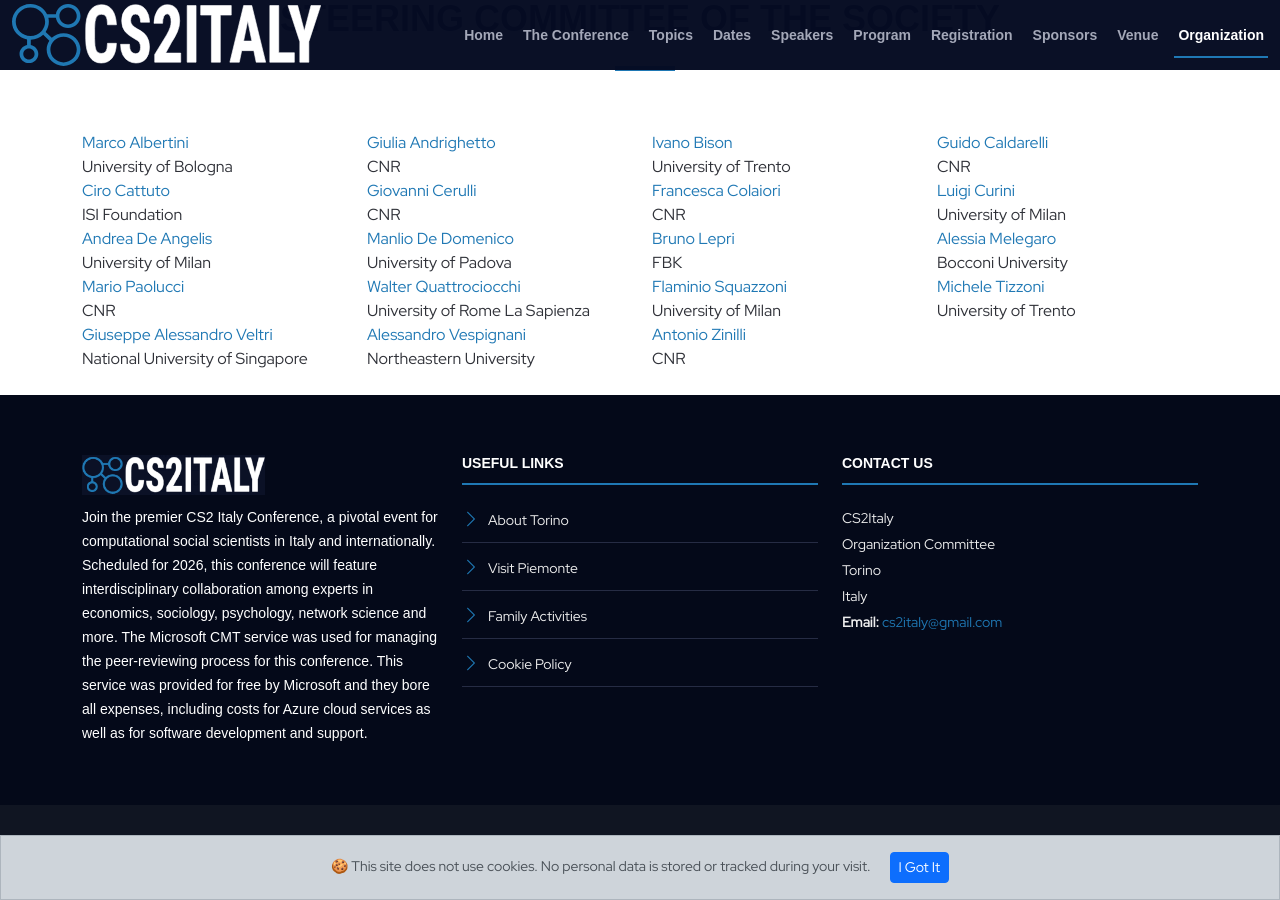
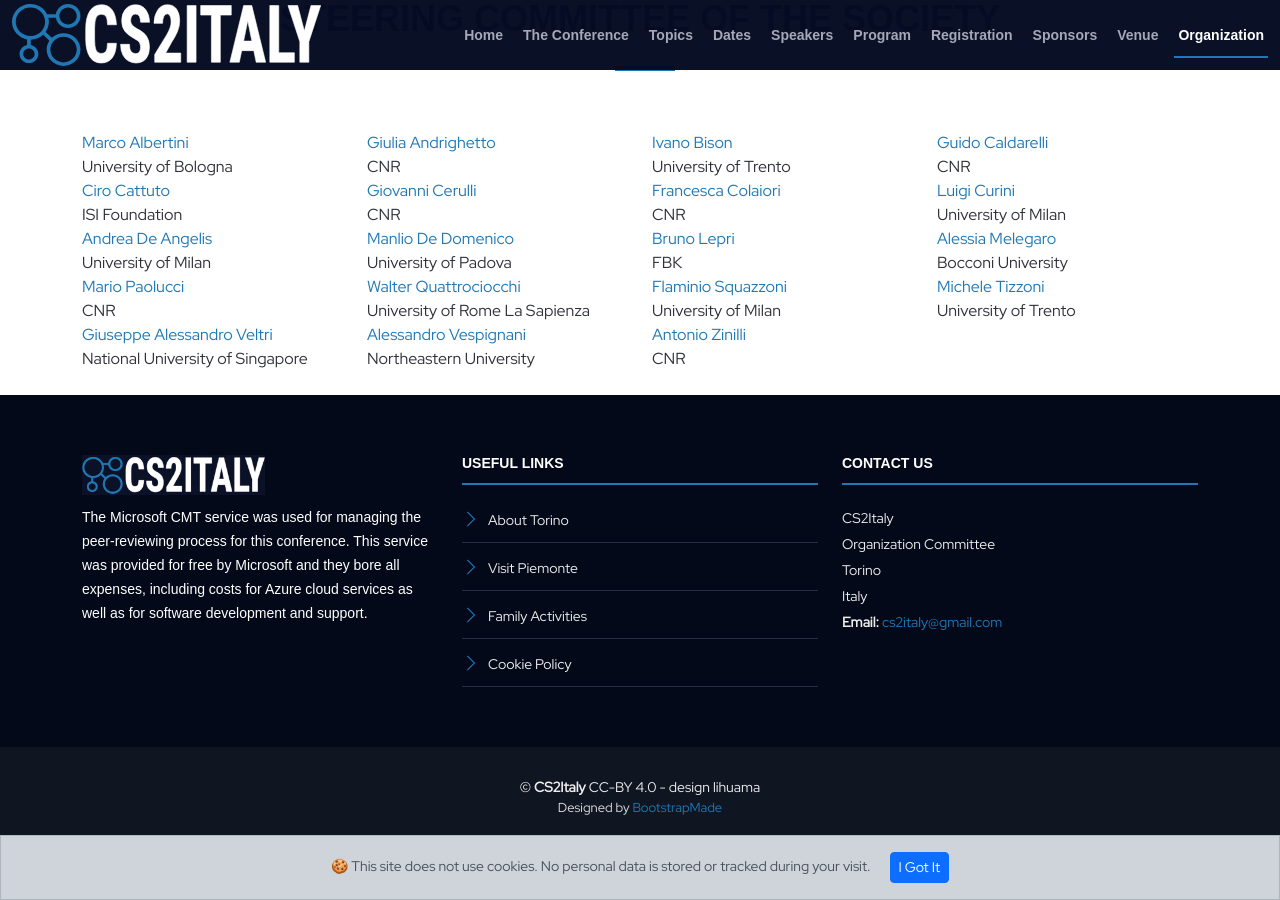
Before and after one commit to CS2Italy/conference, a Jekyll site: the page built from docs/index.md, in a window 1280 px wide and 900 px high, scrolled down 6788 px. Built offline with Jekyll 4.4.1, drawn with Linux system fonts in a browser that asks for light colours.

Commit message:
Update _config.yml

```diff
--- a/docs/_config.yml
+++ b/docs/_config.yml
@@ -1,8 +1,6 @@
 title: CS2Italy
 email: cs2italy@gmail.com
 description:  # this means to ignore newlines until "baseurl:"
-  Join the premier CS2 Italy Conference, a pivotal event for computational social scientists in Italy and internationally. Scheduled for 2026, this conference will feature interdisciplinary collaboration among experts in economics, sociology, psychology, network science and more.
-
   The Microsoft CMT service was used for managing the peer-reviewing process for this conference. This service was provided for free by Microsoft and they bore all expenses, including costs for Azure cloud services as well as for software development and support.
 keywords: conference, cs2italy, computational social science, torino, italy, fondazione isi
 year: 2026
```
